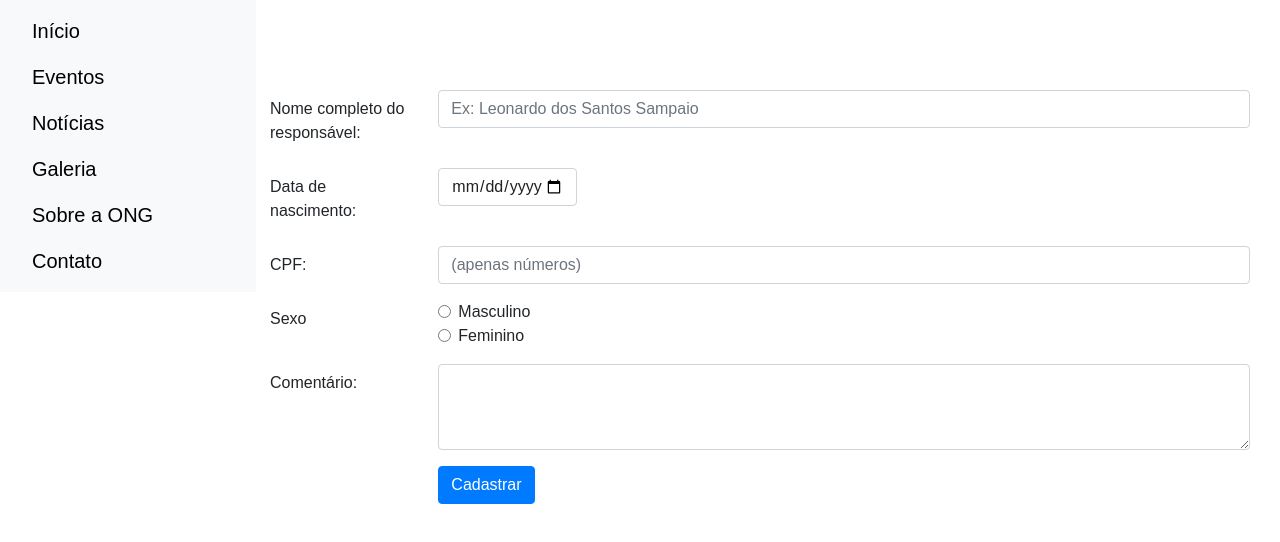
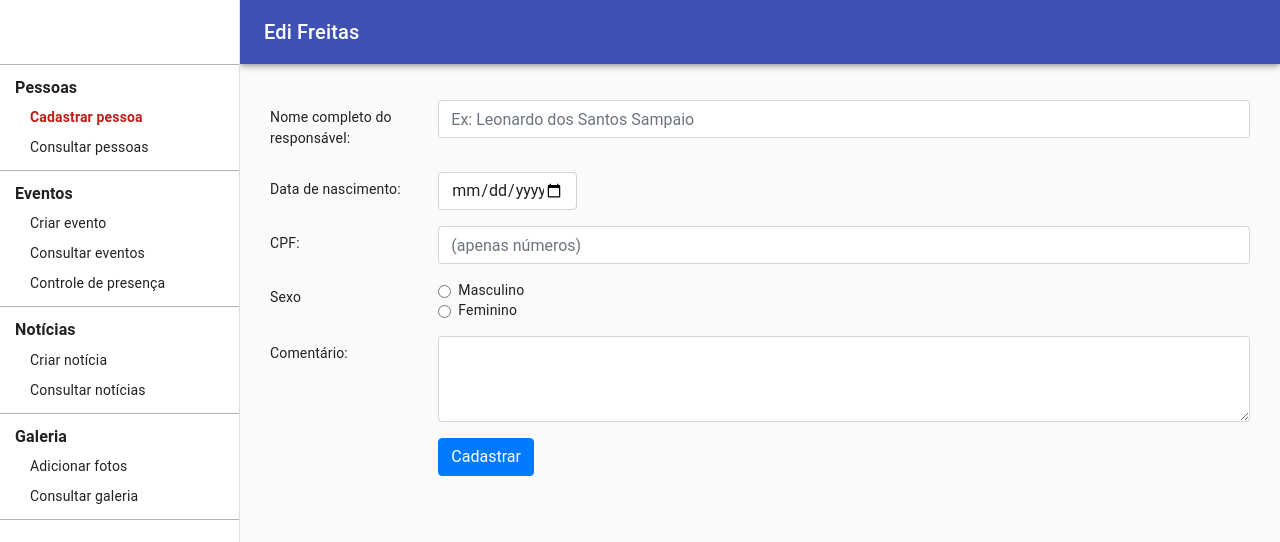
Before and after one commit to lauanS/EdiFreitas-App, a React (Create React App) app: page /admin in a window 1280 px wide. Shown: the top 542 px of the page. Built offline with nearby package versions, Linux system fonts and the light colour scheme.

Commit message:
Criacao da sidebar (menu lateral)

```diff
--- a/src/components/Sidebar/index.js
+++ b/src/components/Sidebar/index.js
@@ -1,37 +1,163 @@
 import React from 'react';
+import PropTypes from 'prop-types';
+import AppBar from '@material-ui/core/AppBar';
+import CssBaseline from '@material-ui/core/CssBaseline';
+import Divider from '@material-ui/core/Divider';
+import Drawer from '@material-ui/core/Drawer';
+import Hidden from '@material-ui/core/Hidden';
+import IconButton from '@material-ui/core/IconButton';
+import List from '@material-ui/core/List';
+import ListItem from '@material-ui/core/ListItem';
+import MenuIcon from '@material-ui/icons/Menu';
+import Toolbar from '@material-ui/core/Toolbar';
+import Typography from '@material-ui/core/Typography';
+import { makeStyles } from '@material-ui/core/styles';
 import './styles.css';
-import {Navbar, Nav, Col} from 'react-bootstrap';
-import Navlink from '../Navlink/index';
 
+const drawerWidth = 240;
 
-export default class MyNavbar extends React.Component{
-  constructor(props) {
-    super(props);
-    this.state = {
-      isActive: Array(6).fill(false),
-    };
-    this.state.isActive[this.props.initActive] = true;
-  }
+const useStyles = makeStyles(theme => ({
+  root: {
+    display: 'flex',
+  },
+  drawer: {
+    [theme.breakpoints.up('sm')]: {
+      width: drawerWidth,
+      flexShrink: 0,
+      display: 'block',
+    },
+  },
+  appBar: {
+    [theme.breakpoints.up('sm')]: {
+      width: `calc(100% - ${drawerWidth}px)`,
+      marginLeft: drawerWidth,
+    },
+  },
+  menuButton: {
+    marginRight: theme.spacing(2),
+    [theme.breakpoints.up('sm')]: {
+      display: 'none',
+    },
+  },
+  toolbar: theme.mixins.toolbar,
+  drawerPaper: {
+    width: drawerWidth,
+  },
+  content: {
+    flexGrow: 1,
+    padding: theme.spacing(3),
+  },
+}));
 
+function ResponsiveDrawer(props) {
+  const { container, titulo, ativo } = props;
+  const classes = useStyles();
+  const [mobileOpen, setMobileOpen] = React.useState(false);
 
+  const handleDrawerToggle = () => {
+    setMobileOpen(!mobileOpen);
+  };
 
-  render(){
-    return (
+  const drawer = (
+    <div>
+      <div className={classes.toolbar} />
+      <Divider className="divider-list"/>
+      <List>
+        <h6 className="list-titulo">Pessoas</h6>
+        {['Cadastrar pessoa', 'Consultar pessoas'].map((text, index) => (
+          <ListItem button className="list-item">
+          <span className={index === ativo ? "active-item" : "item"}>{text}</span>
+          </ListItem>
+        ))}
+      </List>
+      <Divider className="divider-list"/>
 
-      <Navbar className="di" collapseOnSelect expand="lg" bg="light" variant="light" fixed="top">
-        <Navbar.Toggle aria-controls="responsive-navbar-nav" />
-        <Navbar.Collapse id="responsive-navbar-nav">
-          <Nav className="flex-column">
-            <Navlink isActive={this.state.isActive[0]} value={'Início'} link='/'></Navlink>
-            <Navlink isActive={this.state.isActive[1]} value={'Eventos'} link='/eventos'></Navlink>
-            <Navlink isActive={this.state.isActive[2]} value={'Notícias'} link='/noticias'></Navlink>
-            <Navlink isActive={this.state.isActive[3]} value={'Galeria'} link='/galeria'></Navlink>
-            <Navlink isActive={this.state.isActive[4]} value={'Sobre a ONG'} link='/sobre'></Navlink>
-            <Navlink isActive={this.state.isActive[5]} value={'Contato'} link='/contato'></Navlink>
-          </Nav>
-        </Navbar.Collapse>
-      </Navbar>
+      <List>
+        <h6 className="list-titulo">Eventos</h6>
+        {['Criar evento', 'Consultar eventos', 'Controle de presença'].map((text, index) => (
+          <ListItem button className="list-item">
+          <span className={index+2 === ativo ? "active-item" : "item"}>{text}</span>
+          </ListItem>
+        ))}
+      </List>
+      <Divider className="divider-list"/>
 
-    );
-  }
+      <List>
+        <h6 className="list-titulo">Notícias</h6>
+        {['Criar notícia', 'Consultar notícias'].map((text, index) => (
+          <ListItem button className="list-item">
+          <span className={index+5 === ativo ? "active-item" : "item"}>{text}</span>
+          </ListItem>
+        ))}
+      </List>
+      <Divider className="divider-list"/>
+
+      <List>
+        <h6 className="list-titulo">Galeria</h6>
+        {['Adicionar fotos', 'Consultar galeria'].map((text, index) => (
+          <ListItem button className="list-item">
+          <span className={index+7 === ativo ? "active-item" : "item"}>{text}</span>
+          </ListItem>
+        ))}
+      </List>
+      <Divider className="divider-list"/>
+    </div>
+  );
+
+  return (
+    <div className={classes.root}>
+      <CssBaseline />
+      <AppBar position="fixed" className={classes.appBar}>
+        <Toolbar>
+          <IconButton
+            color="inherit"
+            aria-label="open drawer"
+            edge="start"
+            onClick={handleDrawerToggle}
+            className={classes.menuButton}
+          >
+            <MenuIcon />
+          </IconButton>
+          <Typography variant="h6" noWrap>{titulo}
+          </Typography>
+        </Toolbar>
+      </AppBar>
+      <nav className={classes.drawer} aria-label="mailbox folders">
+        <Hidden smUp implementation="css">
+          <Drawer
+            container={container}
+            variant="temporary"
+            anchor= 'left'
+            open={mobileOpen}
+            onClose={handleDrawerToggle}
+            classes={{
+              paper: classes.drawerPaper,
+            }}
+            ModalProps={{
+              keepMounted: true,
+            }}
+          >
+            {drawer}
+          </Drawer>
+        </Hidden>
+        <Hidden xsDown implementation="css">
+          <Drawer
+            classes={{
+              paper: classes.drawerPaper,
+            }}
+            variant="permanent"
+            open
+          >
+            {drawer}
+          </Drawer>
+        </Hidden>
+      </nav>
+    </div>
+  );
 }
+
+ResponsiveDrawer.propTypes = {
+  container: PropTypes.instanceOf(typeof Element === 'undefined' ? Object : Element),
+};
+
+export default ResponsiveDrawer;
--- a/src/components/Sidebar/styles.css
+++ b/src/components/Sidebar/styles.css
@@ -1,3 +1,24 @@
-.di{
-    width: 20vw;
+.active-item{
+    color: #Bc2018!important;
+    font-weight: 700!important;
+    margin: 0px 0px 0px 20px!important;
 }
+
+.item{
+    margin: 0px 0px 0px 20px!important;
+}
+
+.list-titulo{
+    flex: 0%;
+    margin-left: 5px;
+    font-weight: 700!important;
+    margin-bottom: 0px;
+    padding: 5px 10px!important;
+}
+.list-item{
+    padding: 5px 10px!important;
+}
+
+.divider-list{
+    background-color: rgba(0, 0 , 0, 0.3)!important;
+}
--- a/src/pages/Administrar/index.js
+++ b/src/pages/Administrar/index.js
@@ -8,7 +8,7 @@ export default class Administrar extends React.Component{
     render(){
         return (
           <>
-          <Sidebar titulo="Edi Freitas" />
+          <Sidebar titulo="Edi Freitas" ativo={0}/>
 
           <div className="cad">
             <CadPessoa />
```
